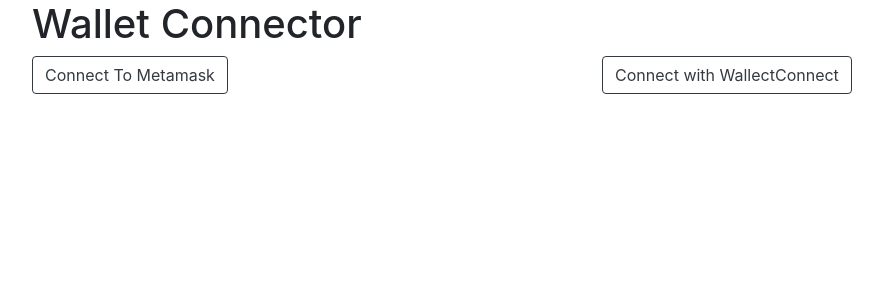
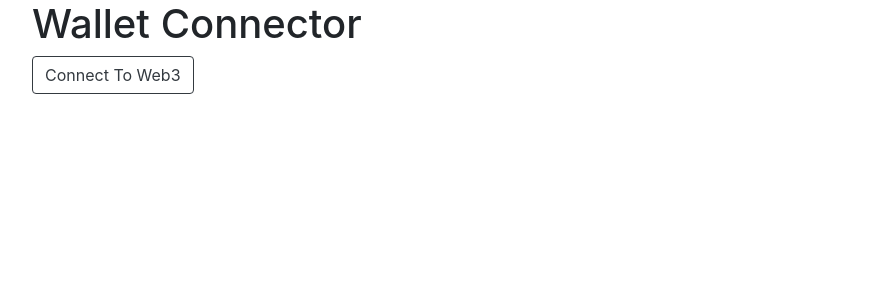
Before and after one commit to xavi-99/Web3-connector, a Nuxt app: page / in a window 1280 px wide. Shown: the top 300 px of the page, without its empty margins (53-936 px from the left). Built offline with nearby package versions, Linux system fonts and the light colour scheme.

Commit message:
feat: Web3 connection, and store it in Vuex

```diff
--- a/components/Logo.vue
+++ b/components/Logo.vue
@@ -3,7 +3,9 @@
 </template>
 
 <script>
+import Button from './Button.vue';
 export default {
+  components: { Button },
   computed: {
     logoSrc() {
       return require('../assets/' +
--- a/pages/index.vue
+++ b/pages/index.vue
@@ -13,17 +13,9 @@
     <b-row>
       <b-col>
         <Button
-          btnText="Connect To Metamask"
+          btnText="Connect To Web3"
           btnClass="button--green"
-          :callback="ConnectToMetamask"
-        ></Button>
-      </b-col>
-
-      <b-col>
-        <Button
-          btnText="Connect with WallectConnect"
-          btnClass="button--grey"
-          :callback="connectToWallet"
+          :callback="initWeb3"
         ></Button>
       </b-col>
     </b-row>
@@ -32,59 +24,46 @@
 
 <script>
 import Button from '../components/Button.vue';
-import WalletConnect from '@walletconnect/client';
-import QRCodeModal from '@walletconnect/qrcode-modal';
+import Web3 from 'web3';
+import { mapGetters, mapMutations } from 'vuex';
+
 export default {
   components: {
     // eslint-disable-next-line vue/no-reserved-component-names
     Button,
   },
+  computed: {
+    ...mapGetters({
+      getInstance: 'web3/getInstance',
+    }),
+    web3() {
+      return this.getInstance;
+    },
+  },
   methods: {
-    ConnectToMetamask() {
+    ...mapMutations({
+      setInstance: 'web3/setInstance',
+    }),
+    async initWeb3() {
       if (typeof window.ethereum !== 'undefined') {
-        console.log('MetaMask is installed!');
+        try {
+          // Ask for connection
+          const accounts = await ethereum.request({
+            method: 'eth_requestAccounts',
+          });
+          // Get node info
+          const web3 = new Web3(window.ethereum);
+          const networkId = await web3.eth.getChainId();
+          const coinbase = await web3.eth.getCoinbase();
+          const balance = await web3.eth.getBalance(coinbase);
+          // Send it to the store
+          this.setInstance({
+            networkId,
+            coinbase,
+            balance,
+          });
+        } catch (error) {}
       }
-      window.ethereum.request({ method: 'eth_requestAccounts' });
-      this.$store.dispatch('walletUpdate', 'Metamask');
-    },
-    connectToWallet() {
-      const connector = new WalletConnect({
-        bridge: 'https://bridge.walletconnect.org', // Required
-        qrcodeModal: QRCodeModal,
-      });
-
-      // Check if connection is already established
-      if (!connector.connected) {
-        // create new session
-        connector.createSession();
-      }
-
-      // Subscribe to connection events
-      connector.on('connect', (error, payload) => {
-        if (error) {
-          throw error;
-        }
-
-        // Get provided accounts and chainId
-        const { accounts, chainId } = payload.params[0];
-      });
-
-      connector.on('session_update', (error, payload) => {
-        if (error) {
-          throw error;
-        }
-
-        // Get updated accounts and chainId
-        const { accounts, chainId } = payload.params[0];
-      });
-
-      connector.on('disconnect', (error, payload) => {
-        if (error) {
-          throw error;
-        }
-
-        // Delete connector
-      });
     },
   },
 };
--- a/store/index.js
+++ /dev/null
@@ -1,24 +0,0 @@
-// holds your root state
-export const state = () => ({
-  counter: 0,
-  wallet: '',
-});
-
-// contains your actions
-export const actions = {
-  walletUpdate({ state, commit }, walletName) {
-    commit('setWallet', walletName);
-  },
-};
-// contains your mutations
-export const mutations = {
-  setWallet(state, value) {
-    state.wallet = value;
-  },
-};
-// your root getters
-// export const getters = {
-//   myGetter(state) {
-//     return state.counter + 1000;
-//   },
-// };
--- /dev/null
+++ b/store/web3.js
@@ -0,0 +1,22 @@
+const web3 = {
+  namespaced: true,
+  state: () => ({
+    web3: {
+      networkid: null,
+      coinbase: null,
+      balance: null,
+    },
+  }),
+  getters: {
+    getInstance: (state) => {
+      return state.web3;
+    },
+  },
+  mutations: {
+    setInstance(state, value) {
+      state.web3 = value;
+    },
+  },
+};
+
+export default web3;
```
Also changed, not shown: package.json (+4 -9 lines), 2 other files (tests, documents, lock files or other folders).
